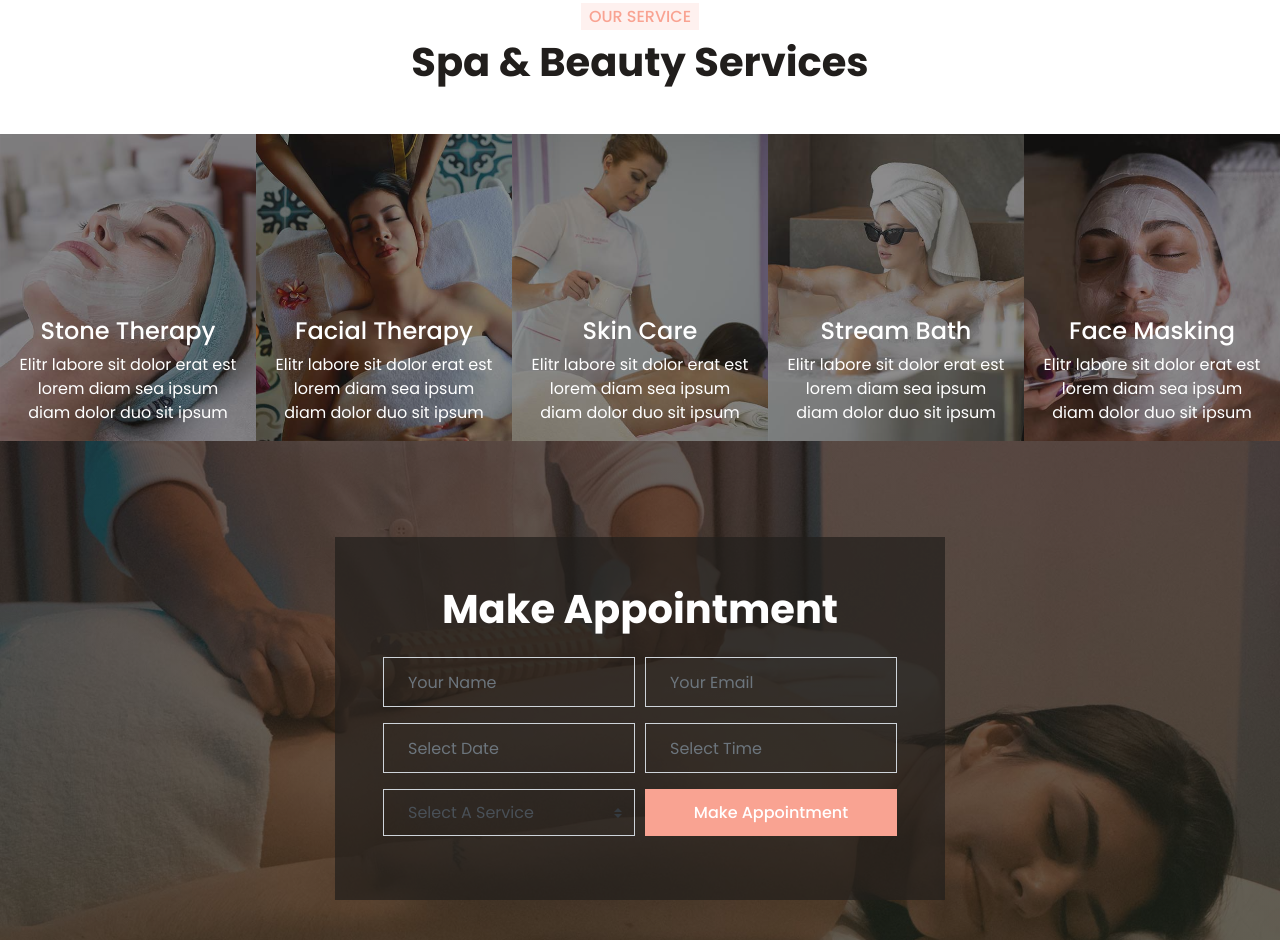
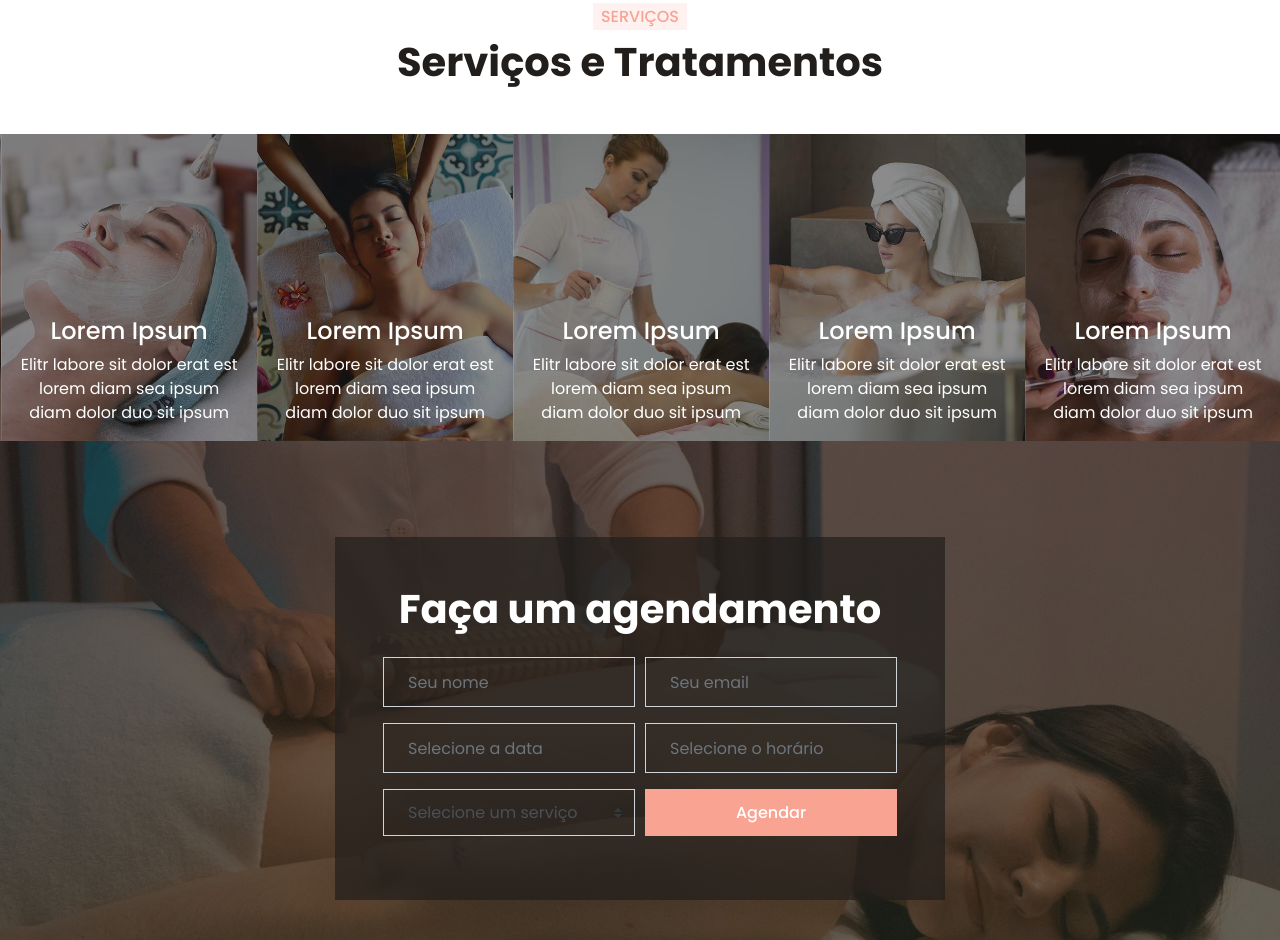
Before and after one commit to iagothz/site-estetica, a plain HTML site: page index.html in a window 1280 px wide. Shown: the part 1845-2785 px from the top of the page. Drawn offline with nearby package versions, Linux system fonts and the light colour scheme.

Commit message:
modified:   index.html

```diff
--- a/index.html
+++ b/index.html
@@ -179,15 +179,15 @@
     <div class="container-fluid px-0 py-5 my-5">
         <div class="row mx-0 justify-content-center text-center">
             <div class="col-lg-6">
-                <h6 class="d-inline-block bg-light text-primary text-uppercase py-1 px-2">Our Service</h6>
-                <h1>Spa & Beauty Services</h1>
+                <h6 class="d-inline-block bg-light text-primary text-uppercase py-1 px-2">Serviços</h6>
+                <h1>Serviços e Tratamentos</h1>
             </div>
         </div>
         <div class="owl-carousel service-carousel">
             <div class="service-item position-relative">
                 <img class="img-fluid" src="img/service-1.jpg" alt="">
                 <div class="service-text text-center">
-                    <h4 class="text-white font-weight-medium px-3">Body Massage</h4>
+                    <h4 class="text-white font-weight-medium px-3">Lorem Ipsum</h4>
                     <p class="text-white px-3 mb-3">Elitr labore sit dolor erat est lorem diam sea ipsum diam dolor duo sit ipsum</p>
                     <div class="w-100 bg-white text-center p-4" >
                         <a class="btn btn-primary" href="">Make Order</a>
@@ -197,7 +197,7 @@
             <div class="service-item position-relative">
                 <img class="img-fluid" src="img/service-2.jpg" alt="">
                 <div class="service-text text-center">
-                    <h4 class="text-white font-weight-medium px-3">Stone Therapy</h4>
+                    <h4 class="text-white font-weight-medium px-3">Lorem Ipsum</h4>
                     <p class="text-white px-3 mb-3">Elitr labore sit dolor erat est lorem diam sea ipsum diam dolor duo sit ipsum</p>
                     <div class="w-100 bg-white text-center p-4" >
                         <a class="btn btn-primary" href="">Make Order</a>
@@ -207,7 +207,7 @@
             <div class="service-item position-relative">
                 <img class="img-fluid" src="img/service-3.jpg" alt="">
                 <div class="service-text text-center">
-                    <h4 class="text-white font-weight-medium px-3">Facial Therapy</h4>
+                    <h4 class="text-white font-weight-medium px-3">Lorem Ipsum</h4>
                     <p class="text-white px-3 mb-3">Elitr labore sit dolor erat est lorem diam sea ipsum diam dolor duo sit ipsum</p>
                     <div class="w-100 bg-white text-center p-4" >
                         <a class="btn btn-primary" href="">Make Order</a>
@@ -217,7 +217,7 @@
             <div class="service-item position-relative">
                 <img class="img-fluid" src="img/service-4.jpg" alt="">
                 <div class="service-text text-center">
-                    <h4 class="text-white font-weight-medium px-3">Skin Care</h4>
+                    <h4 class="text-white font-weight-medium px-3">Lorem Ipsum</h4>
                     <p class="text-white px-3 mb-3">Elitr labore sit dolor erat est lorem diam sea ipsum diam dolor duo sit ipsum</p>
                     <div class="w-100 bg-white text-center p-4" >
                         <a class="btn btn-primary" href="">Make Order</a>
@@ -227,7 +227,7 @@
             <div class="service-item position-relative">
                 <img class="img-fluid" src="img/service-5.jpg" alt="">
                 <div class="service-text text-center">
-                    <h4 class="text-white font-weight-medium px-3">Stream Bath</h4>
+                    <h4 class="text-white font-weight-medium px-3">Lorem Ipsum</h4>
                     <p class="text-white px-3 mb-3">Elitr labore sit dolor erat est lorem diam sea ipsum diam dolor duo sit ipsum</p>
                     <div class="w-100 bg-white text-center p-4" >
                         <a class="btn btn-primary" href="">Make Order</a>
@@ -237,7 +237,7 @@
             <div class="service-item position-relative">
                 <img class="img-fluid" src="img/service-6.jpg" alt="">
                 <div class="service-text text-center">
-                    <h4 class="text-white font-weight-medium px-3">Face Masking</h4>
+                    <h4 class="text-white font-weight-medium px-3">Lorem Ipsum</h4>
                     <p class="text-white px-3 mb-3">Elitr labore sit dolor erat est lorem diam sea ipsum diam dolor duo sit ipsum</p>
                     <div class="w-100 bg-white text-center p-4" >
                         <a class="btn btn-primary" href="">Make Order</a>
@@ -248,17 +248,17 @@
         <div class="row justify-content-center bg-appointment mx-0">
             <div class="col-lg-6 py-5">
                 <div class="p-5 my-5" style="background: rgba(33, 30, 28, 0.7);">
-                    <h1 class="text-white text-center mb-4">Make Appointment</h1>
+                    <h1 class="text-white text-center mb-4">Faça um agendamento</h1>
                     <form>
                         <div class="form-row">
                             <div class="col-sm-6">
                                 <div class="form-group">
-                                    <input type="text" class="form-control bg-transparent p-4" placeholder="Your Name" required="required" />
+                                    <input type="text" class="form-control bg-transparent p-4" placeholder="Seu nome" required="required" />
                                 </div>
                             </div>
                             <div class="col-sm-6">
                                 <div class="form-group">
-                                    <input type="email" class="form-control bg-transparent p-4" placeholder="Your Email" required="required" />
+                                    <input type="email" class="form-control bg-transparent p-4" placeholder="Seu email" required="required" />
                                 </div>
                             </div>
                         </div>
@@ -266,14 +266,14 @@
                             <div class="col-sm-6">
                                 <div class="form-group">
                                     <div class="date" id="date" data-target-input="nearest">
-                                        <input type="text" class="form-control bg-transparent p-4 datetimepicker-input" placeholder="Select Date" data-target="#date" data-toggle="datetimepicker"/>
+                                        <input type="text" class="form-control bg-transparent p-4 datetimepicker-input" placeholder="Selecione a data" data-target="#date" data-toggle="datetimepicker"/>
                                     </div>
                                 </div>
                             </div>
                             <div class="col-sm-6">
                                 <div class="form-group">
                                     <div class="time" id="time" data-target-input="nearest">
-                                        <input type="text" class="form-control bg-transparent p-4 datetimepicker-input" placeholder="Select Time" data-target="#time" data-toggle="datetimepicker"/>
+                                        <input type="text" class="form-control bg-transparent p-4 datetimepicker-input" placeholder="Selecione o horário" data-target="#time" data-toggle="datetimepicker"/>
                                     </div>
                                 </div>
                             </div>
@@ -282,7 +282,7 @@
                             <div class="col-sm-6">
                                 <div class="form-group">
                                     <select class="custom-select bg-transparent px-4" style="height: 47px;">
-                                        <option selected>Select A Service</option>
+                                        <option selected>Selecione um serviço</option>
                                         <option value="1">Service 1</option>
                                         <option value="2">Service 1</option>
                                         <option value="3">Service 1</option>
@@ -290,7 +290,7 @@
                                 </div>
                             </div>
                             <div class="col-sm-6">
-                                <button class="btn btn-primary btn-block" type="submit" style="height: 47px;">Make Appointment</button>
+                                <button class="btn btn-primary btn-block" type="submit" style="height: 47px;">Agendar</button>
                             </div>
                         </div>
                     </form>
@@ -543,7 +543,7 @@
                         <h1 class="mb-3 text-white"><span class="text-primary">Ci</span> Estética</h1>
                     </a>
                     <p>Aliquyam sed elitr elitr erat sed diam ipsum eirmod eos lorem nonumy. Tempor sea ipsum diam  sed clita dolore eos dolores magna erat dolore sed stet justo et dolor.</p>
-                    <p><i class="fa fa-map-marker-alt mr-2"></i>PLACEHOLDER_RUA, PLACEHOLDER_CIDADE, PLACEHOLDER_PAIS</p>
+                    <p><i class="fa fa-map-marker-alt mr-2"></i>Rua, Cidade, País</p>
                     <p><i class="fa fa-phone-alt mr-2"></i>(13) 99634-1750</p>
                     <!--<p><i class="fa fa-envelope mr-2"></i>info@example.com</p>-->
                     <div class="d-flex justify-content-start mt-4">
```
